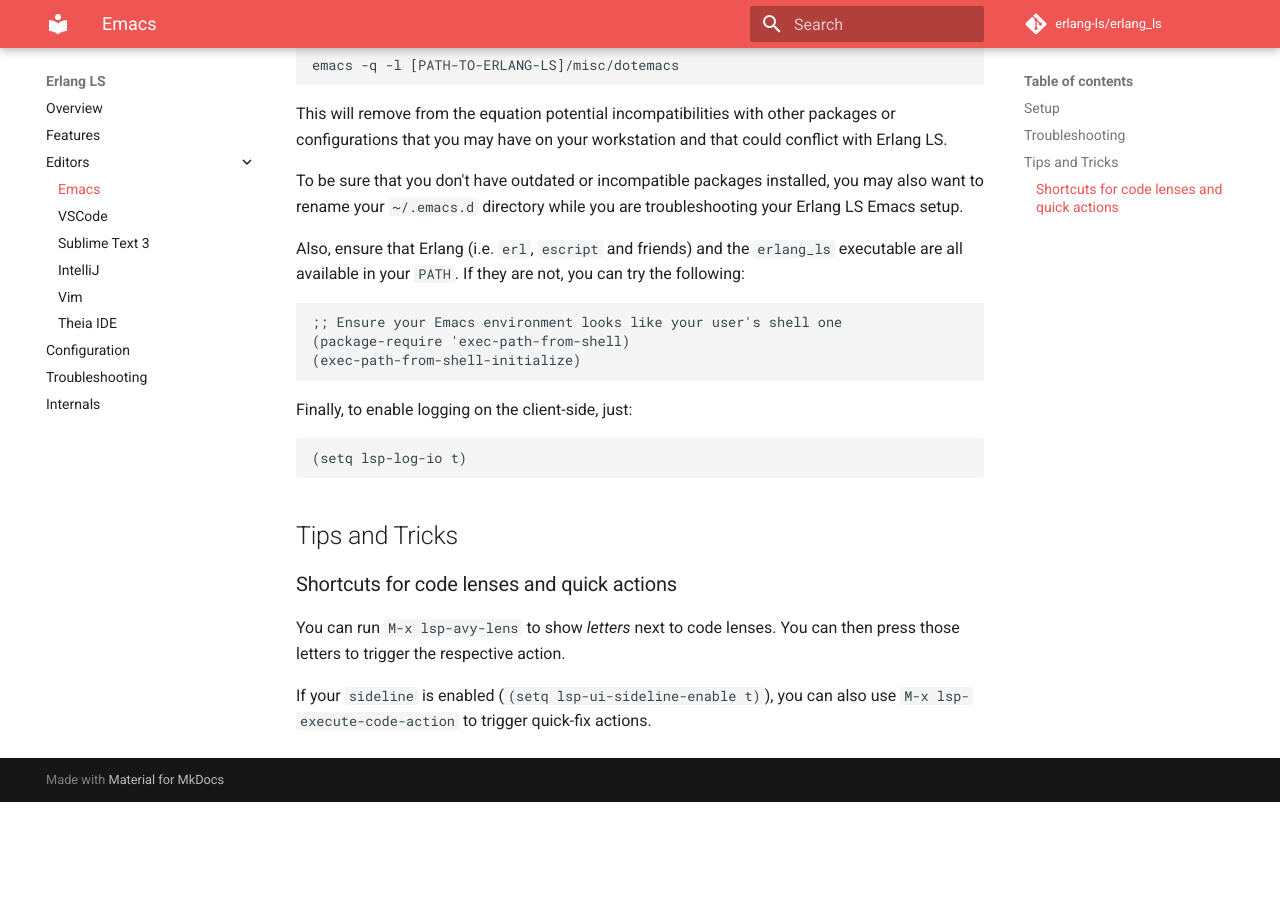
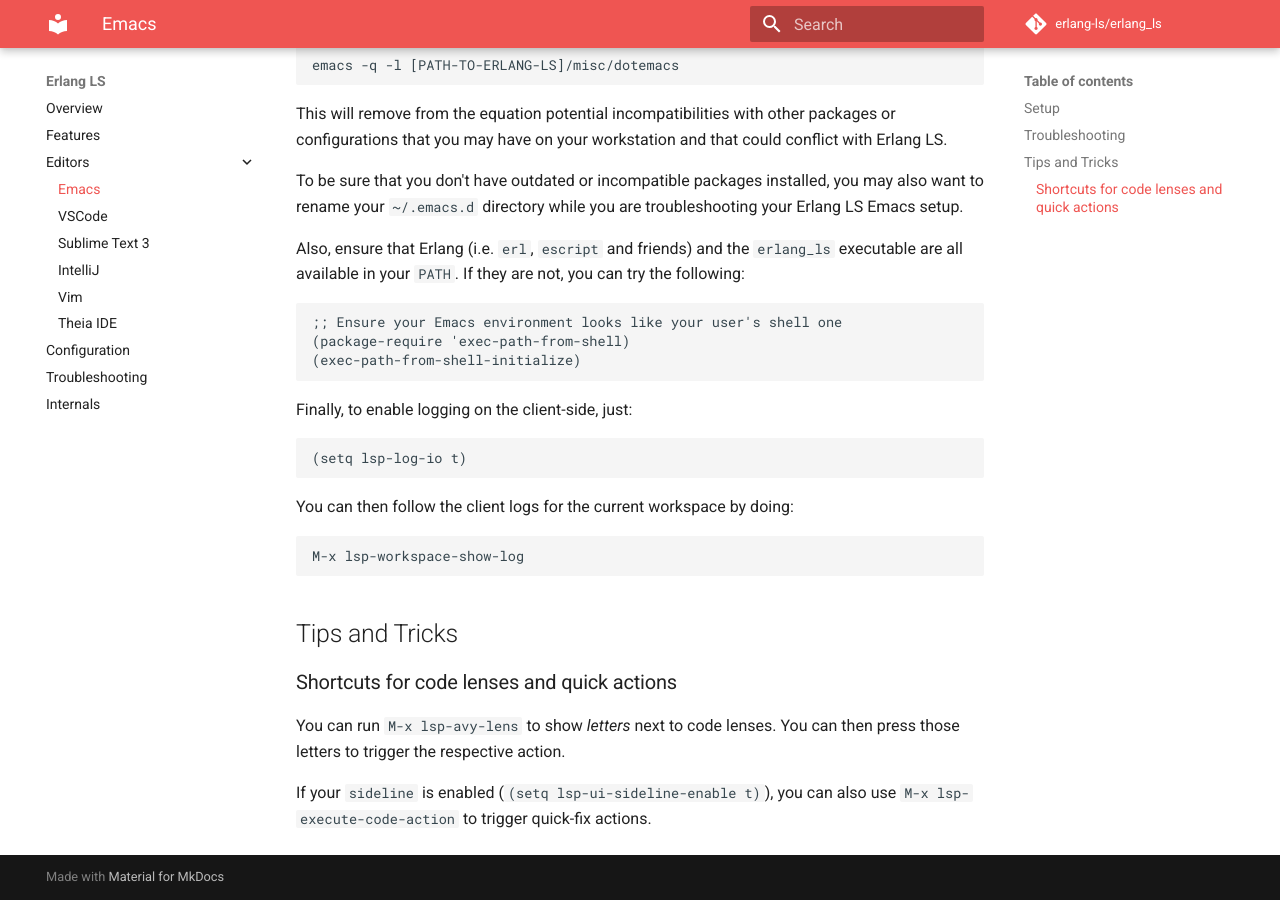
Before and after one commit to erlang-ls/erlang-ls.github.io, an MkDocs documentation site: the page built from docs/editors/emacs.md, in a window 1280 px wide and 900 px high, scrolled down 750 px. Built offline with MkDocs 1.6.1 and Material for MkDocs 9.7.7, drawn with Linux system fonts in a browser that asks for light colours; comment, search, counter and statistics services are not loaded; before the commit the page ends 1552 px from its top, so only the background shows below that.

Commit message:
[emacs] Document how to visualize client-side logs

````diff
--- a/docs/editors/emacs.md
+++ b/docs/editors/emacs.md
@@ -60,6 +60,10 @@
 (setq lsp-log-io t)
 ```
 
+You can then follow the client logs for the current workspace by doing:
+
+    M-x lsp-workspace-show-log
+
 ## Tips and Tricks
 
 ### Shortcuts for code lenses and quick actions
````
